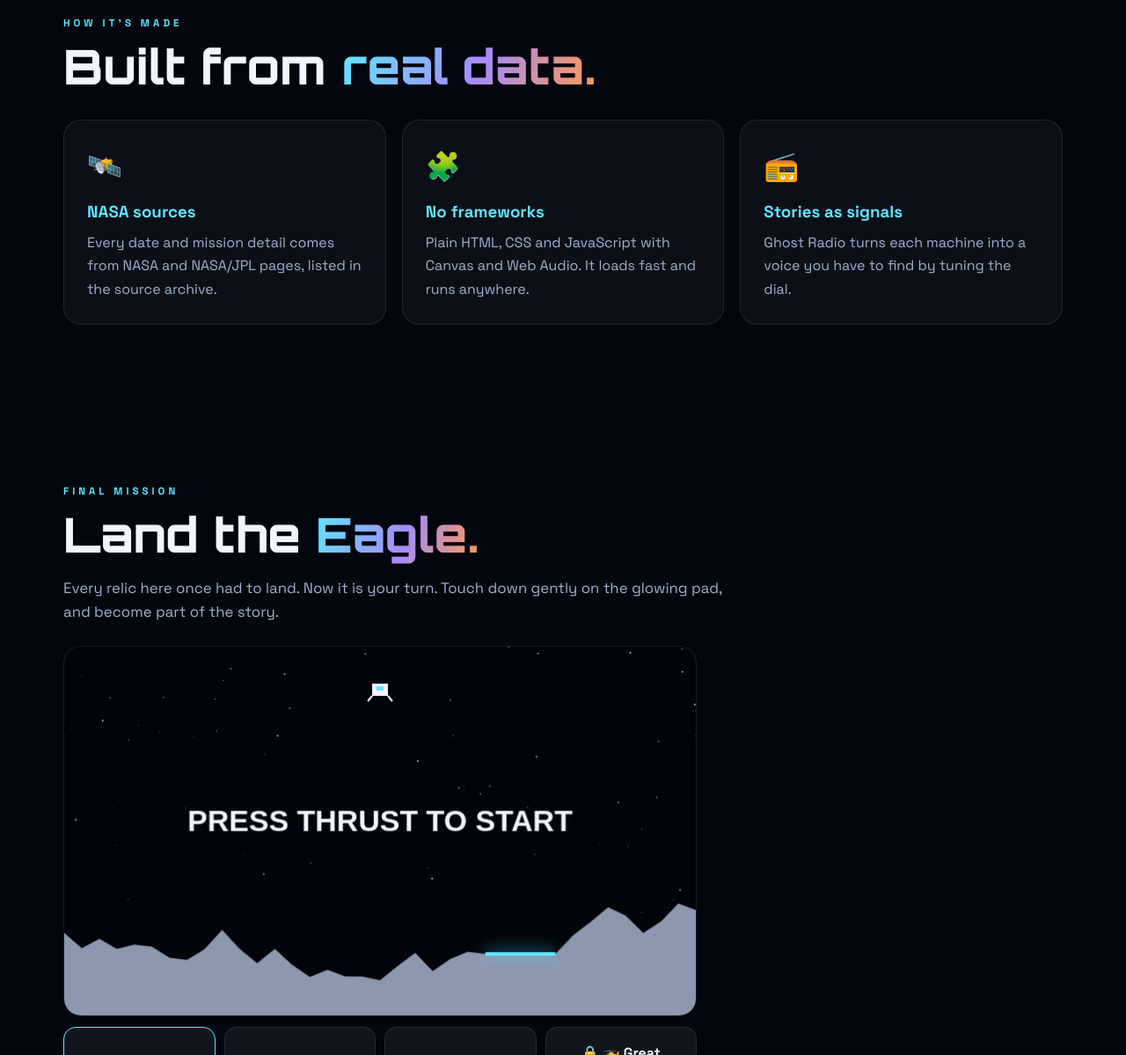
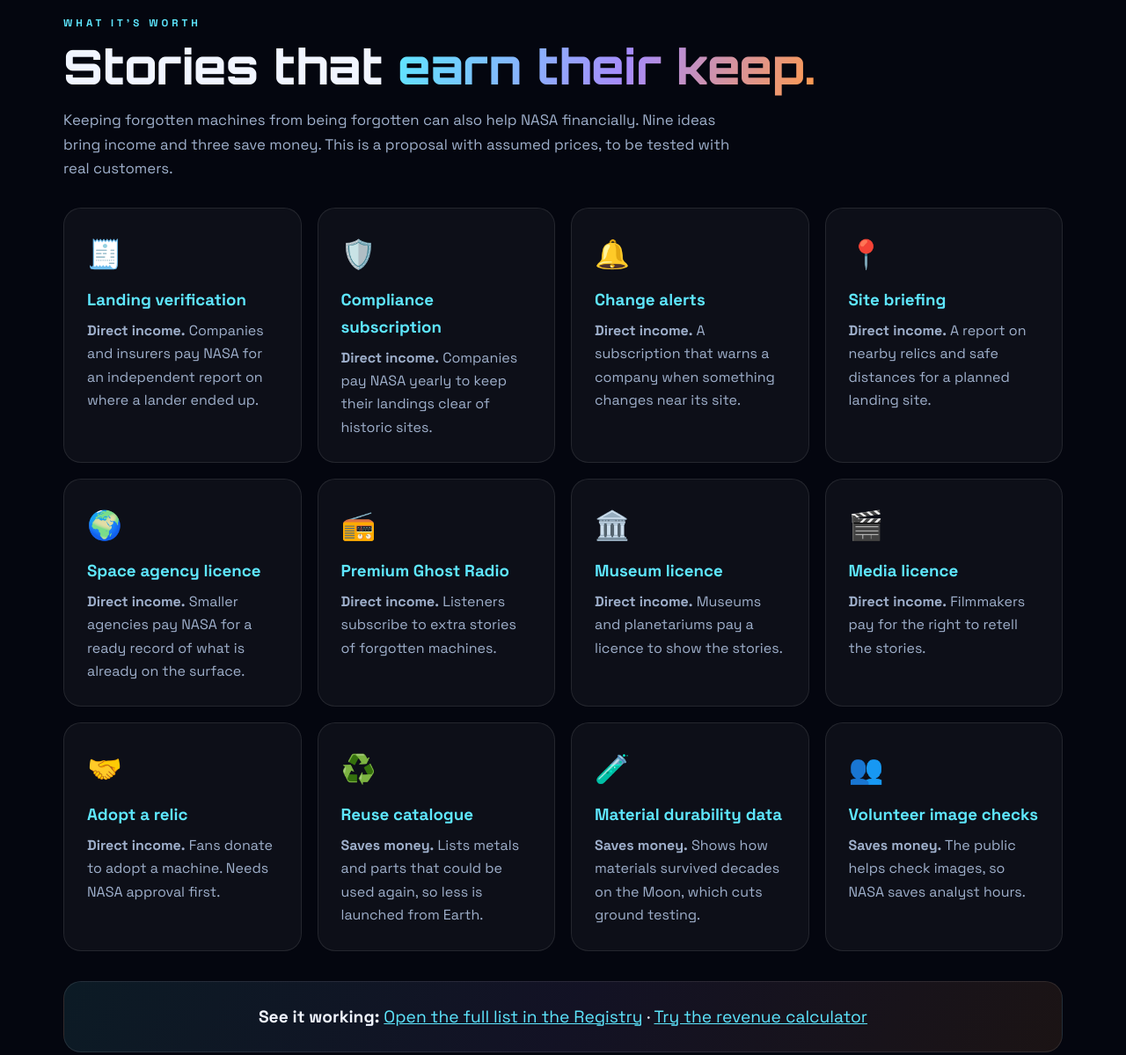
Before and after one commit to mohamedmahdy5060-collab/Nasa-space_relics, a plain HTML site: page index.html in a window 1280 px wide. Shown: the part 6460-7659 px from the top of the page at 88% size. Drawn offline with Linux system fonts and the light colour scheme; animation ran at ten frames a second.

Commit message:
index.html

```diff
--- a/index.html
+++ b/index.html
@@ -112,6 +112,27 @@
  <p class="msg"><strong>Our message:</strong> A mission can end, but the knowledge it creates can keep shaping the future.</p>
 </section>
 
+<section id="revenue" class="rv">
+ <div class="kick">WHAT IT'S WORTH</div>
+ <h2 class="title">Stories that <em>earn their keep.</em></h2>
+ <p class="lead">Keeping forgotten machines from being forgotten can also help NASA financially. Nine ideas bring income and three save money. This is a proposal with assumed prices, to be tested with real customers.</p>
+ <div class="compare">
+  <article><i>🧾</i><h3>Landing verification</h3><p><strong>Direct income.</strong> Companies and insurers pay NASA for an independent report on where a lander ended up.</p></article>
+  <article><i>🛡️</i><h3>Compliance subscription</h3><p><strong>Direct income.</strong> Companies pay NASA yearly to keep their landings clear of historic sites.</p></article>
+  <article><i>🔔</i><h3>Change alerts</h3><p><strong>Direct income.</strong> A subscription that warns a company when something changes near its site.</p></article>
+  <article><i>📍</i><h3>Site briefing</h3><p><strong>Direct income.</strong> A report on nearby relics and safe distances for a planned landing site.</p></article>
+  <article><i>🌍</i><h3>Space agency licence</h3><p><strong>Direct income.</strong> Smaller agencies pay NASA for a ready record of what is already on the surface.</p></article>
+  <article><i>📻</i><h3>Premium Ghost Radio</h3><p><strong>Direct income.</strong> Listeners subscribe to extra stories of forgotten machines.</p></article>
+  <article><i>🏛️</i><h3>Museum licence</h3><p><strong>Direct income.</strong> Museums and planetariums pay a licence to show the stories.</p></article>
+  <article><i>🎬</i><h3>Media licence</h3><p><strong>Direct income.</strong> Filmmakers pay for the right to retell the stories.</p></article>
+  <article><i>🤝</i><h3>Adopt a relic</h3><p><strong>Direct income.</strong> Fans donate to adopt a machine. Needs NASA approval first.</p></article>
+  <article><i>♻️</i><h3>Reuse catalogue</h3><p><strong>Saves money.</strong> Lists metals and parts that could be used again, so less is launched from Earth.</p></article>
+  <article><i>🧪</i><h3>Material durability data</h3><p><strong>Saves money.</strong> Shows how materials survived decades on the Moon, which cuts ground testing.</p></article>
+  <article><i>👥</i><h3>Volunteer image checks</h3><p><strong>Saves money.</strong> The public helps check images, so NASA saves analyst hours.</p></article>
+ </div>
+ <p class="msg"><strong>See it working:</strong> <a href="registry.html#ideas">Open the full list in the Registry</a> · <a href="registry.html#money">Try the revenue calculator</a></p>
+</section>
+
 <section id="build" class="rv">
  <div class="kick">HOW IT'S MADE</div>
  <h2 class="title">Built from <em>real data.</em></h2>
```
